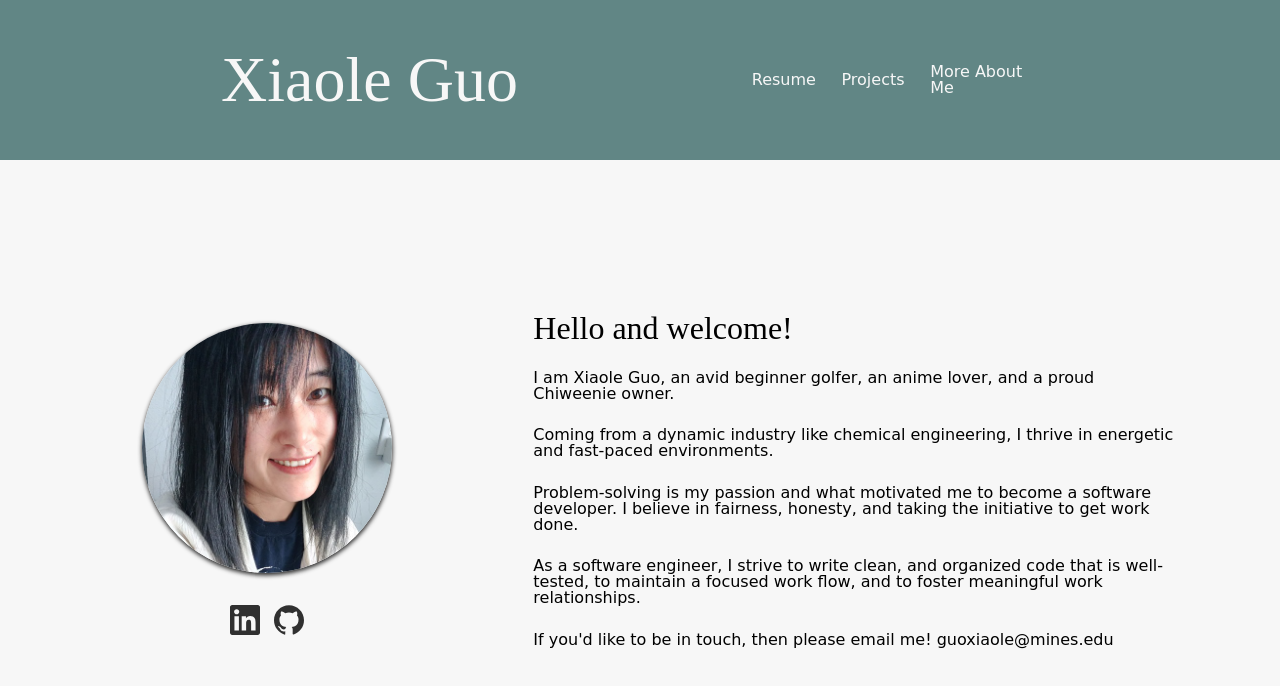
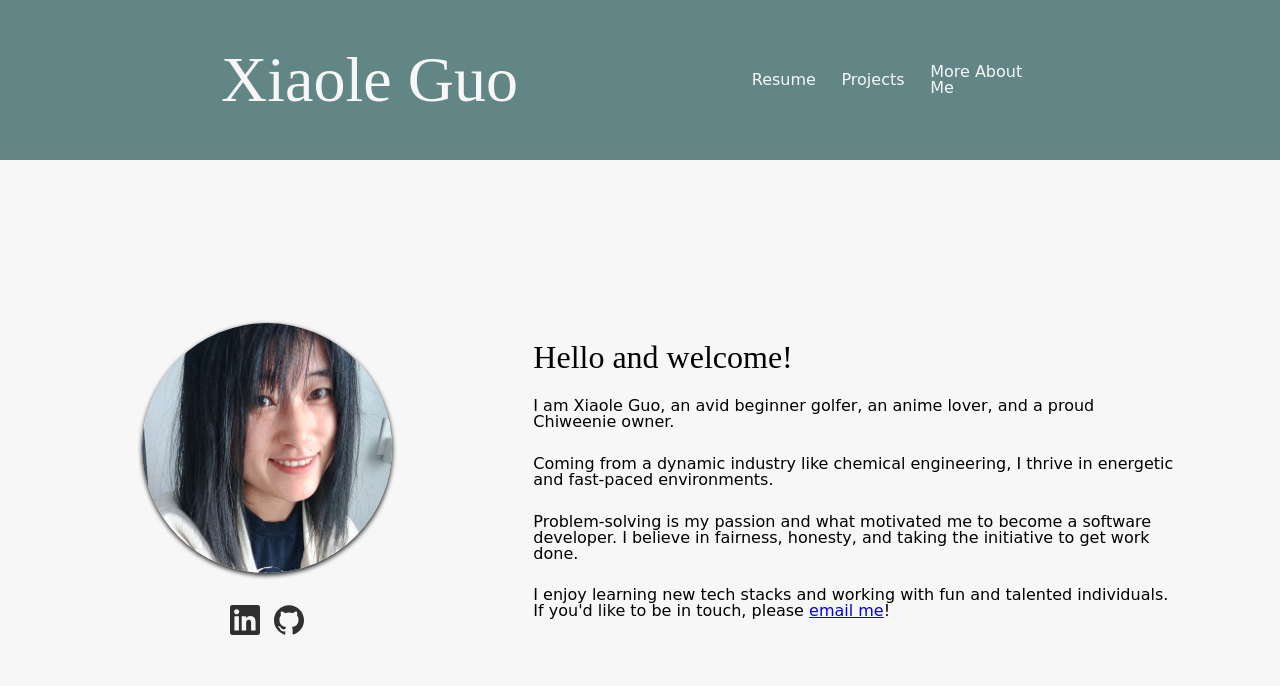
Before and after one commit to kg-byte/my-portfolio, a React (Create React App) app: page / in a window 1280 px wide. Shown: the top 686 px of the page. Built offline with nearby package versions, Linux system fonts and the light colour scheme; a web font is replaced by a local one.

Commit message:
edit landing page

```diff
--- a/src/Components/Landing.js
+++ b/src/Components/Landing.js
@@ -18,8 +18,7 @@ const Landing = () => {
           <p>I am Xiaole Guo, an avid beginner golfer, an anime lover, and a proud Chiweenie owner.</p>
           <p>Coming from a dynamic industry like chemical engineering, I thrive in energetic and fast-paced environments.</p>
           <p>Problem-solving is my passion and what motivated me to become a software developer. I believe in fairness, honesty, and taking the initiative to get work done.</p>
-          <p>As a software engineer, I strive to write clean, and organized code that is well-tested, to maintain a focused work flow, and to foster meaningful work relationships.</p>
-          <p>If you'd like to be in touch, then please email me! guoxiaole@mines.edu </p>
+          <p>I enjoy learning new tech stacks and working with fun and talented individuals. If you'd like to be in touch, please <a href="mailto:guoxiaole@mines.edu">email me</a>!</p>
       </div>
     </>
 
```
